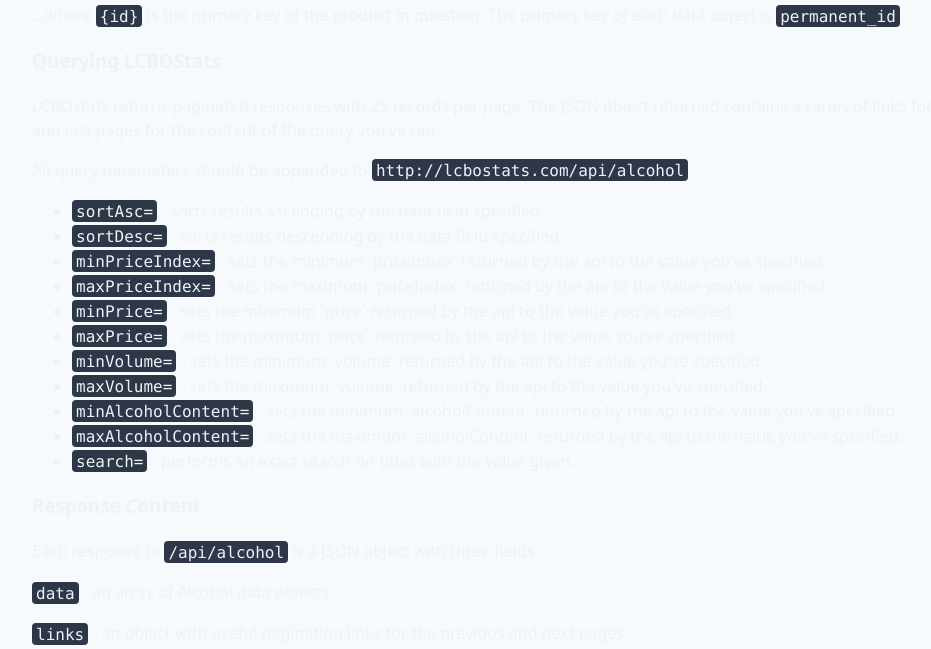
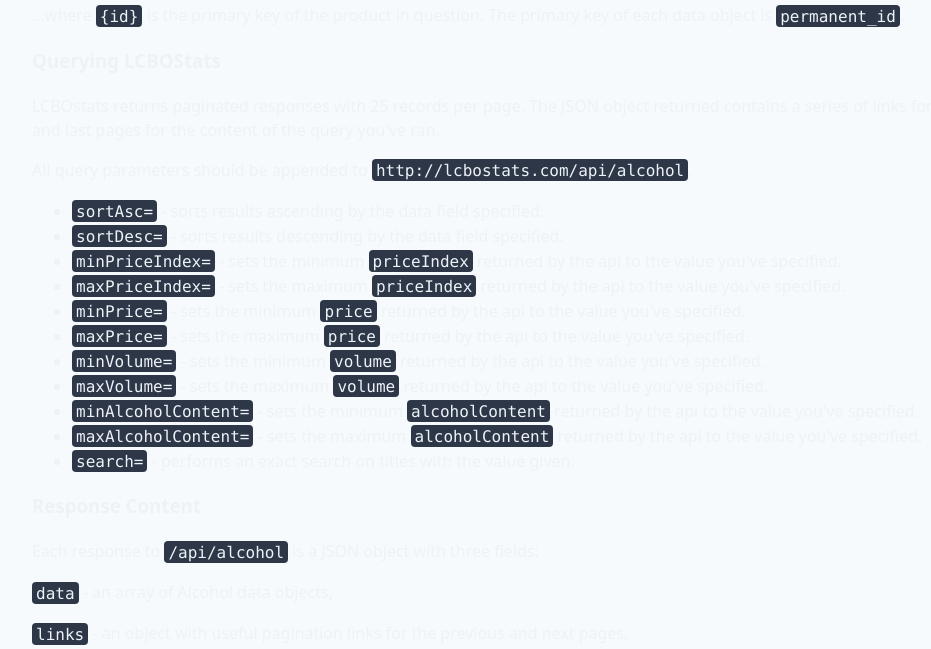
Before and after one commit to ryanennns/LCBOstats, a Laravel app: page / in a window 1280 px wide. Shown: the part 447-1096 px from the top of the page, without its empty margins (64-995 px from the left). Run offline with Laravel 9, Linux system fonts and the light colour scheme; data that the repository does not hold is empty; parts of the project's set-up code (start-up, migrations or seed data) failed here and were passed over.

Commit message:
snickers

```diff
--- a/lcbo-rank-backend/resources/views/welcome.blade.php
+++ b/lcbo-rank-backend/resources/views/welcome.blade.php
@@ -460,28 +460,28 @@
         <ul>
             <li><span class="font-mono">sortAsc=</span> - sorts results ascending by the data field specified.</li>
             <li><span class="font-mono">sortDesc=</span> - sorts results descending by the data field specified.</li>
-            <li><span class="font-mono">minPriceIndex=</span> - sets the minimum `priceIndex` returned by the api to the
+            <li><span class="font-mono">minPriceIndex=</span> - sets the minimum <span class="font-mono">priceIndex</span> returned by the api to the
                 value you've specified.
             </li>
-            <li><span class="font-mono">maxPriceIndex=</span> - sets the maximum `priceIndex` returned by the api to the
+            <li><span class="font-mono">maxPriceIndex=</span> - sets the maximum <span class="font-mono">priceIndex</span> returned by the api to the
                 value you've specified.
             </li>
-            <li><span class="font-mono">minPrice=</span> - sets the minimum `price` returned by the api to the value
+            <li><span class="font-mono">minPrice=</span> - sets the minimum <span class="font-mono">price</span> returned by the api to the value
                 you've specified.
             </li>
-            <li><span class="font-mono">maxPrice=</span> - sets the maximum `price` returned by the api to the value
+            <li><span class="font-mono">maxPrice=</span> - sets the maximum <span class="font-mono">price</span> returned by the api to the value
                 you've specified.
             </li>
-            <li><span class="font-mono">minVolume=</span> - sets the minimum `volume` returned by the api to the value
+            <li><span class="font-mono">minVolume=</span> - sets the minimum <span class="font-mono">volume</span> returned by the api to the value
                 you've specified.
             </li>
-            <li><span class="font-mono">maxVolume=</span> - sets the maximum `volume` returned by the api to the value
+            <li><span class="font-mono">maxVolume=</span> - sets the maximum <span class="font-mono">volume</span> returned by the api to the value
                 you've specified.
             </li>
-            <li><span class="font-mono">minAlcoholContent=</span> - sets the minimum `alcoholContent` returned by the
+            <li><span class="font-mono">minAlcoholContent=</span> - sets the minimum <span class="font-mono">alcoholContent</span> returned by the
                 api to the value you've specified.
             </li>
-            <li><span class="font-mono">maxAlcoholContent=</span> - sets the maximum `alcoholContent` returned by the
+            <li><span class="font-mono">maxAlcoholContent=</span> - sets the maximum <span class="font-mono">alcoholContent</span> returned by the
                 api to the value you've specified.
             </li>
             <li><span class="font-mono">search=</span> - performs an exact search on titles with the value given.</li>
@@ -552,8 +552,8 @@
         Each price change request will return a JSON object structured as follows:
 
         <ul>
-            <li>An outer array `data`, an array wrapper for the multiple price changes that are being returned</li>
-            <li>Within `data`, a series of objects can be found. Each object contains:</li>
+            <li>An outer array <span class="font-mono">data</span>, an array wrapper for the multiple price changes that are being returned</li>
+            <li>Within <span class="font-mono">data</span>, a series of objects can be found. Each object contains:</li>
             <li><span class="font-mono">permanent_id</span> - the unique identifier of the product.</li>
             <li><span class="font-mono">title</span> - the title of the product</li>
             <li><span class="font-mono">price_changes</span> - a count of the number of price changes stored for the
```
